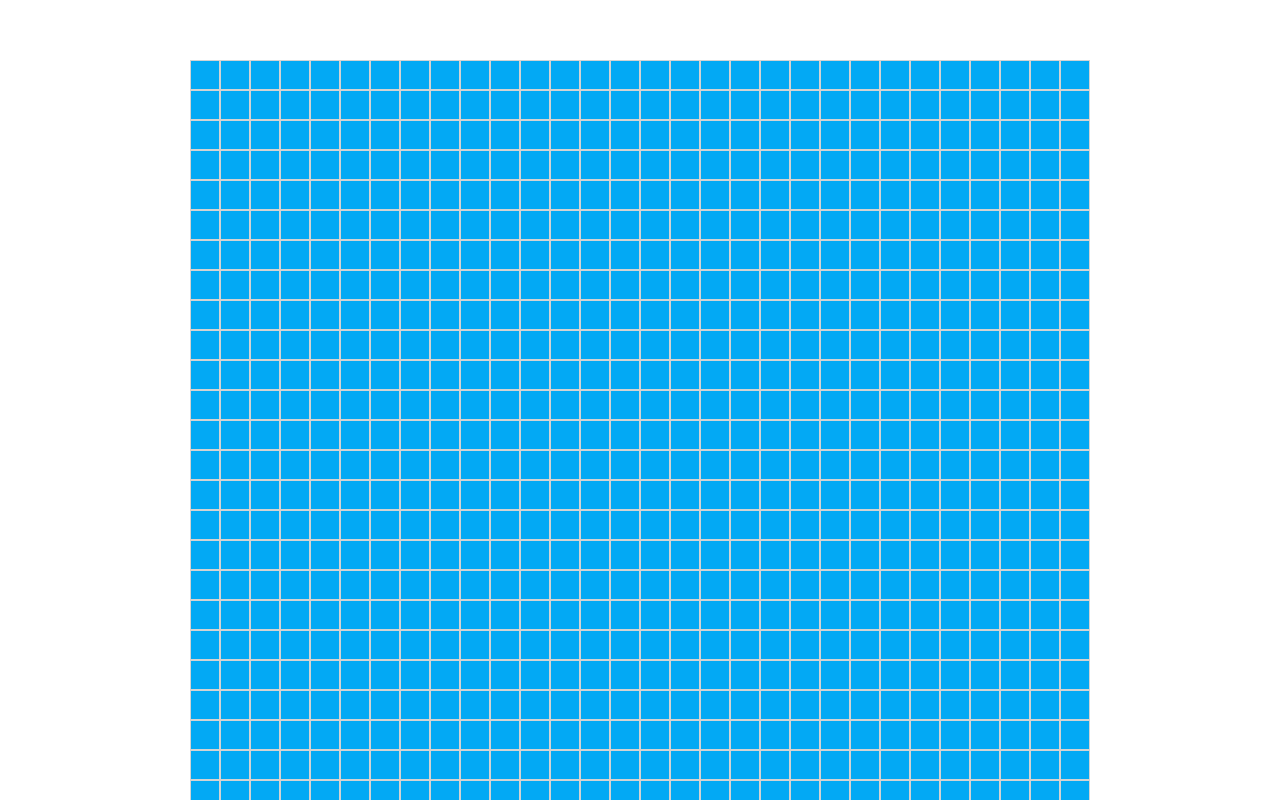
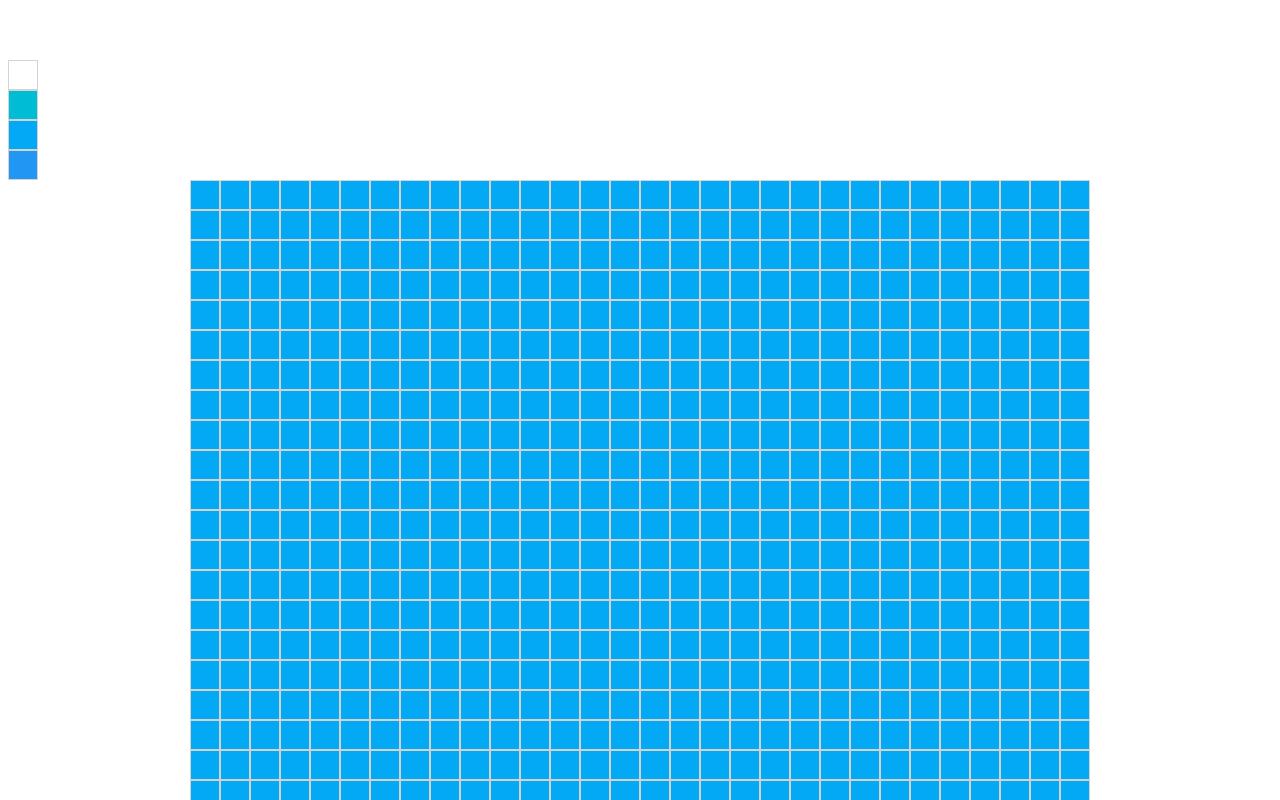
Before and after one commit to Walter-Satriano/Vuejs-Pixel-Drawing-App, a Vue app: page / in a window 1280 px wide. Shown: the top 800 px of the page. Built offline with nearby package versions, Linux system fonts and the light colour scheme.

Commit message:
imported the ColorPicker component in the App component

```diff
--- a/src/App.vue
+++ b/src/App.vue
@@ -1,16 +1,19 @@
 <template>
   <div id="app">
+    <ColorPicker />
     <Canvas />
   </div>
 </template>
 
 <script>
 import Canvas from './components/Canvas'
+import ColorPicker from './components/ColorPicker'
 
 export default {
   name: 'App',
   components: {
-    Canvas
+    Canvas,
+    ColorPicker
   }
 }
 </script>
```
